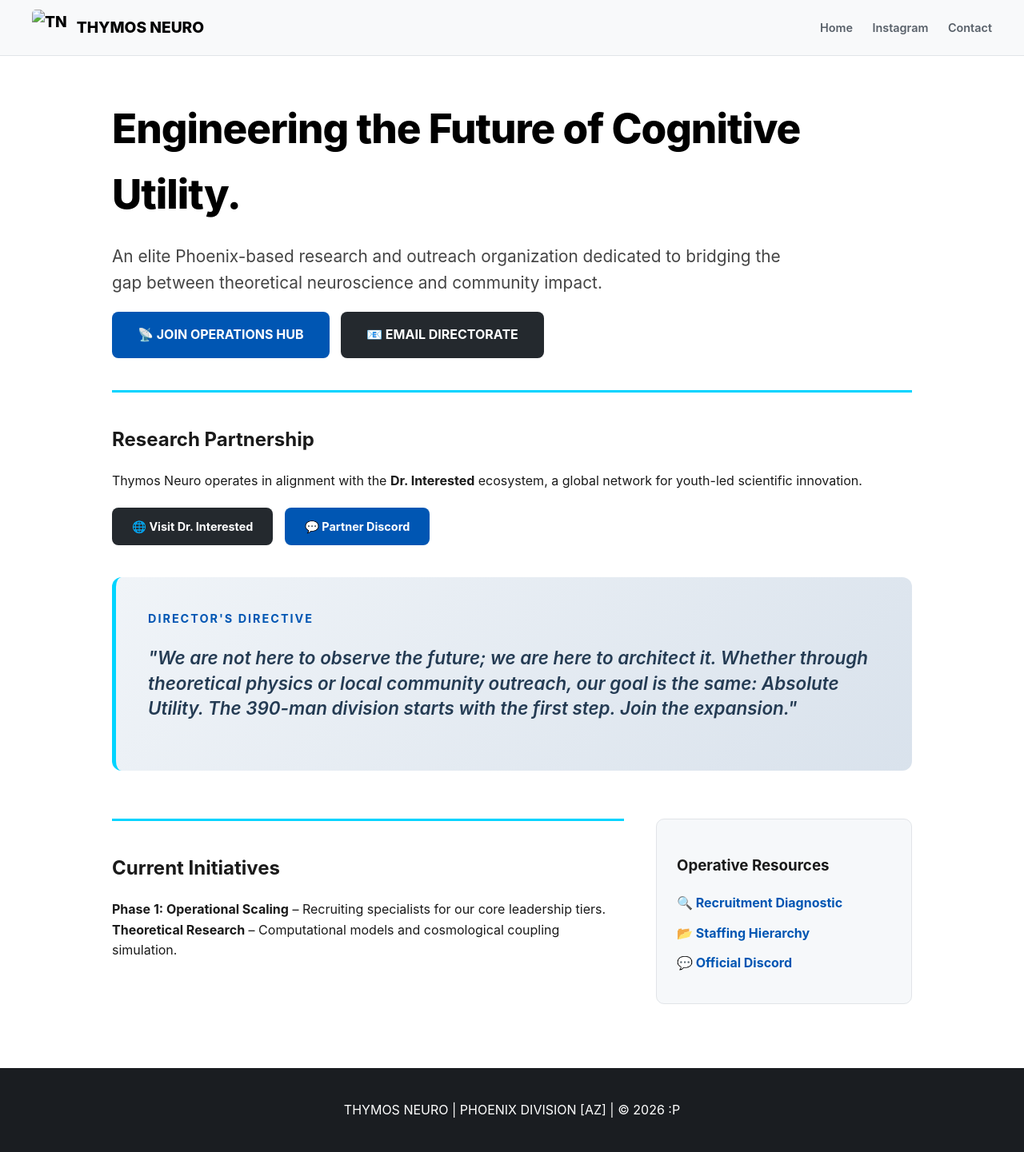
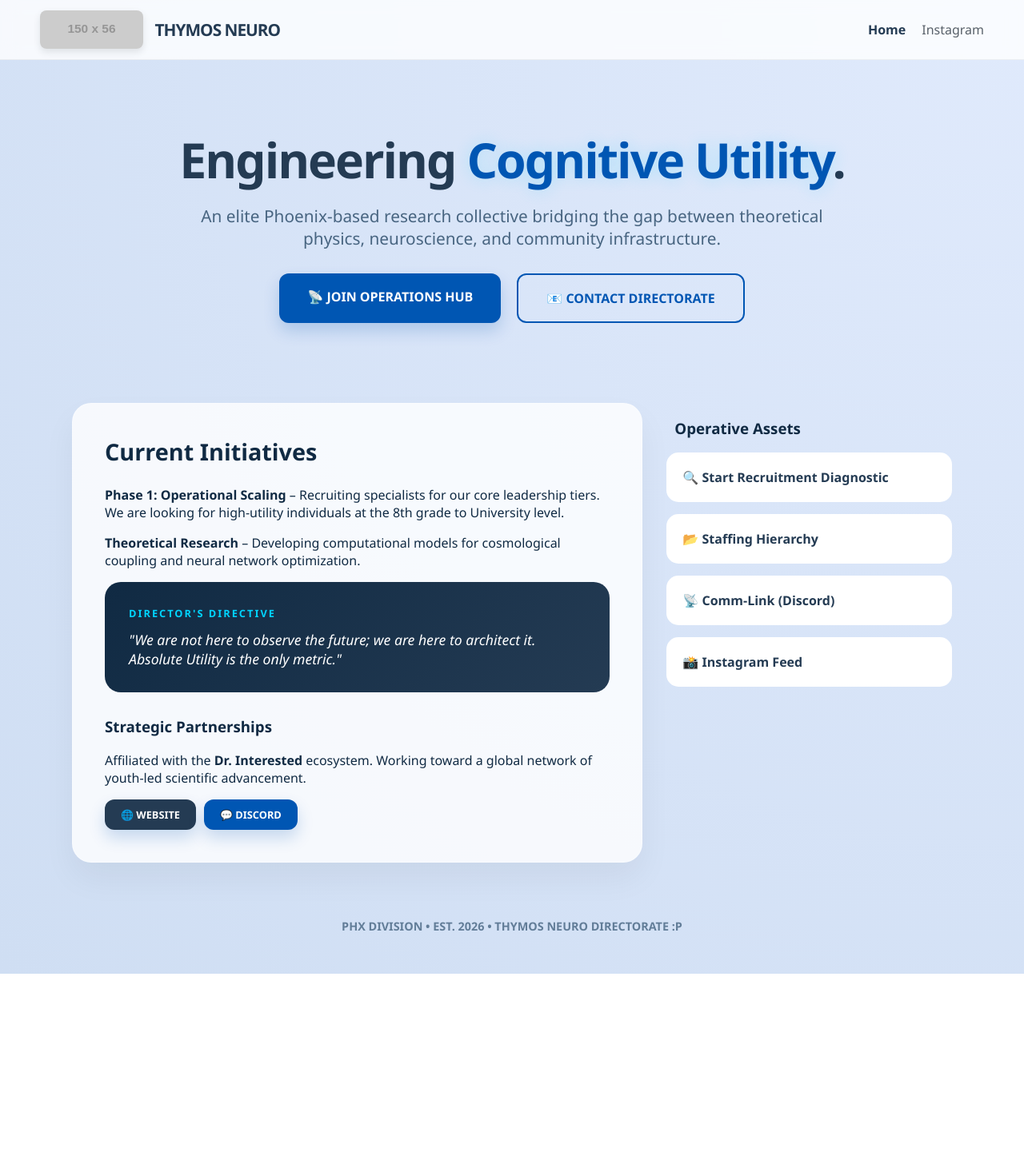
Before and after one commit to godalien12/thymos-website, a plain HTML site: page index.html in a window 1280 px wide. Shown: the whole page at 80% size. After the commit the page ends 1218 px from the top, so only its background shows below. Drawn offline with Linux system fonts and the light colour scheme; placeholder pictures from the web are drawn by us.

Commit message:
Update index.html

```diff
--- a/index.html
+++ b/index.html
@@ -1,101 +1,129 @@
 <!DOCTYPE html>
 <html lang="en">
 <head>
-    <title>THYMOS NEURO | Research & Outreach Directorate</title>
+    <title>THYMOS NEURO | Research Directorate</title>
     <meta charset="utf-8">
     <meta name="viewport" content="width=device-width, initial-scale=1">
     <style>
         :root {
-            --bg: #ffffff;
-            --text: #1a1a1a;
-            --accent: #0056b3; /* Deep Institutional Blue */
-            --cyan: #00d4ff;   /* High-Energy Accent */
-            --nav-bg: #f8f9fa;
-            --border: #e1e4e8;
-            --footer-bg: #1a1d21;
+            --bg: #f0f4f8;
+            --glass: rgba(255, 255, 255, 0.8);
+            --text: #102a43;
+            --accent: #0056b3;
+            --glow: #00d4ff;
+            --dark: #243b53;
         }
-        body { background: var(--bg); color: var(--text); font-family: -apple-system, sans-serif; margin: 0; padding-top: 80px; line-height: 1.6; }
 
-        .navbar { position: fixed; top: 0; width: 100%; height: 70px; background: var(--nav-bg); border-bottom: 1px solid var(--border); display: flex; align-items: center; justify-content: space-between; padding: 0 40px; box-sizing: border-box; z-index: 1000; }
-        .logo-section { display: flex; align-items: center; gap: 12px; font-weight: 800; color: #000; font-size: 1.2rem; text-decoration: none; }
-        .logo-img { height: 45px; border-radius: 5px; }
-        .nav-links a { margin-left: 20px; color: #586069; text-decoration: none; font-size: 0.9rem; font-weight: 600; }
+        body {
+            background: radial-gradient(circle at top right, #e0eafc, #cfdef3);
+            color: var(--text);
+            font-family: 'Segoe UI', system-ui, -apple-system, sans-serif;
+            margin: 0; padding-top: 90px; min-height: 100vh;
+        }
 
-        .hero { max-width: 1000px; margin: 40px auto; padding: 0 20px; }
-        h1 { font-size: 3.2rem; margin: 0; color: #000; font-weight: 800; letter-spacing: -1px; }
-        .tagline { font-size: 1.3rem; color: #444; margin: 20px 0; max-width: 850px; }
+        /* --- NAVIGATION --- */
+        .navbar {
+            position: fixed; top: 0; width: 100%; height: 75px;
+            background: var(--glass); backdrop-filter: blur(10px);
+            border-bottom: 1px solid rgba(0,0,0,0.05);
+            display: flex; align-items: center; justify-content: space-between;
+            padding: 0 50px; box-sizing: border-box; z-index: 1000;
+        }
+        .logo-section { display: flex; align-items: center; gap: 15px; text-decoration: none; }
+        .logo-img { height: 48px; border-radius: 8px; box-shadow: 0 4px 10px rgba(0,0,0,0.1); }
+        .logo-text { font-weight: 800; color: var(--dark); font-size: 1.3rem; letter-spacing: -1px; }
 
-        /* BUTTONS WITH NEW COLORS */
-        .btn-primary { display: inline-block; padding: 16px 32px; background: var(--accent); color: #fff !important; text-decoration: none; border-radius: 8px; font-weight: 700; transition: 0.3s; border: none; cursor: pointer; }
-        .btn-primary:hover { background: #004494; transform: translateY(-2px); box-shadow: 0 4px 15px rgba(0, 86, 179, 0.3); }
+        /* --- HERO SECTION --- */
+        .hero { max-width: 1100px; margin: 40px auto; padding: 40px; text-align: center; }
+        .hero h1 { font-size: 3.8rem; margin: 0; color: var(--dark); font-weight: 900; line-height: 1; letter-spacing: -2px; }
+        .hero span { color: var(--accent); text-shadow: 0 0 20px rgba(0,212,255,0.2); }
+        .tagline { font-size: 1.3rem; color: #486581; margin: 25px auto; max-width: 800px; font-weight: 500; }
 
-        /* MOTIVATIONAL BOX */
-        .vision-box { background: linear-gradient(135deg, #f0f4f8 0%, #d9e2ec 100%); padding: 40px; border-radius: 12px; margin: 40px 0; border-left: 5px solid var(--cyan); }
-        .vision-box h3 { margin-top: 0; color: var(--accent); text-transform: uppercase; letter-spacing: 2px; font-size: 0.9rem; }
-        .vision-box p { font-size: 1.4rem; font-weight: 600; color: #243b53; line-height: 1.4; font-style: italic; }
+        /* --- ACTION BUTTONS --- */
+        .btn-group { display: flex; gap: 20px; justify-content: center; margin-top: 30px; }
+        .btn {
+            padding: 18px 35px; border-radius: 12px; font-weight: 700; text-decoration: none;
+            transition: 0.3s; font-size: 1rem; border: none; cursor: pointer;
+        }
+        .btn-main { background: var(--accent); color: white; box-shadow: 0 10px 20px rgba(0,86,179,0.2); }
+        .btn-main:hover { transform: translateY(-3px); box-shadow: 0 15px 30px rgba(0,86,179,0.3); background: #004494; }
+        .btn-outline { border: 2px solid var(--accent); color: var(--accent); background: transparent; }
+        .btn-outline:hover { background: rgba(0,86,179,0.05); transform: translateY(-2px); }
 
-        .main-grid { display: grid; grid-template-columns: 2fr 1fr; gap: 40px; max-width: 1000px; margin: 60px auto; padding: 0 20px; }
-        .card { border-top: 3px solid var(--cyan); padding-top: 20px; }
-        .sidebar { background: #f6f8fa; padding: 25px; border-radius: 10px; border: 1px solid var(--border); }
-        .sidebar-link { display: block; margin: 12px 0; color: var(--accent); text-decoration: none; font-weight: 700; }
+        /* --- THE GLASS CARDS --- */
+        .container { max-width: 1100px; margin: 0 auto; padding: 20px; display: grid; grid-template-columns: 2fr 1fr; gap: 30px; }
+        .glass-card {
+            background: var(--glass); border: 1px solid rgba(255,255,255,0.3);
+            border-radius: 24px; padding: 40px; box-shadow: 0 20px 40px rgba(0,0,0,0.05);
+        }
+        .vision-stat {
+            background: linear-gradient(135deg, #102a43, #243b53); color: white;
+            padding: 30px; border-radius: 20px; margin-bottom: 30px;
+        }
 
-        .footer { background: var(--footer-bg); color: #fff; padding: 40px; text-align: center; margin-top: 80px; }
+        /* --- SIDEBAR --- */
+        .sidebar-item {
+            background: white; padding: 20px; border-radius: 15px;
+            margin-bottom: 15px; border: 1px solid var(--border); transition: 0.3s;
+            text-decoration: none; display: block; color: var(--dark); font-weight: 600;
+        }
+        .sidebar-item:hover { border-color: var(--glow); transform: translateX(10px); box-shadow: 0 5px 15px rgba(0,0,0,0.05); }
+
+        .footer { text-align: center; padding: 50px; color: #627d98; font-size: 0.9rem; font-weight: 600; }
     </style>
 </head>
 <body>
 
     <nav class="navbar">
         <a href="index.html" class="logo-section">
-            <img src="logo.png" alt="TN" class="logo-img">
-            THYMOS NEURO
+            <img src="logo.png" alt="" class="logo-img" onerror="this.src='https://via.placeholder.com/150/0056b3/FFFFFF?text=TN'">
+            <div class="logo-text">THYMOS NEURO</div>
         </a>
-        <div class="nav-links">
-            <a href="index.html">Home</a>
-            <a href="https://instagram.com/thymosneuro">Instagram</a>
-            <a href="mailto:thymosneuro@gmail.com?subject=Inquiry to Directorate">Contact</a>
+        <div class="nav-links" style="display:flex; gap:20px;">
+            <a href="index.html" style="text-decoration:none; color:var(--dark); font-weight:700;">Home</a>
+            <a href="https://instagram.com/thymosneuro" style="text-decoration:none; color:#586069;">Instagram</a>
         </div>
     </nav>
 
-    <div class="hero">
-        <h1>Engineering the Future of Cognitive Utility.</h1>
-        <p class="tagline">An elite Phoenix-based research and outreach organization dedicated to bridging the gap between theoretical neuroscience and community impact.</p>
+    <section class="hero">
+        <h1>Engineering <span>Cognitive Utility</span>.</h1>
+        <p class="tagline">An elite Phoenix-based research collective bridging the gap between theoretical physics, neuroscience, and community infrastructure.</p>
+        <div class="btn-group">
+            <a href="https://discord.gg/YQhptznv" class="btn btn-main">📡 JOIN OPERATIONS HUB</a>
+            <a href="mailto:thymosneuro@gmail.com?subject=Directorate%20Inquiry" class="btn btn-outline">📧 CONTACT DIRECTORATE</a>
+        </div>
+    </section>
 
-        <a href="https://discord.gg/YQhptznv" class="btn-primary">📡 JOIN OPERATIONS HUB</a>
-        <a href="mailto:thymosneuro@gmail.com?subject=Contact%20Directorate" class="btn-primary" style="background: #24292e; margin-left: 10px;">📧 EMAIL DIRECTORATE</a>
-    </div>
+    <div class="container">
+        <div class="glass-card">
+            <h2 style="margin-top:0; font-size:1.8rem;">Current Initiatives</h2>
+            <p><strong>Phase 1: Operational Scaling</strong> – Recruiting specialists for our core leadership tiers. We are looking for high-utility individuals at the 8th grade to University level.</p>
+            <p><strong>Theoretical Research</strong> – Developing computational models for cosmological coupling and neural network optimization.</p>
 
-    <div class="hero">
-        <div class="card">
-            <h2>Research Partnership</h2>
-            <p>Thymos Neuro operates in alignment with the <strong>Dr. Interested</strong> ecosystem, a global network for youth-led scientific innovation.</p>
-            <div style="margin-top: 20px;">
-                <a href="https://www.drinterested.org/" class="btn-primary" style="background: #24292e; padding: 12px 25px; font-size: 0.9rem;">🌐 Visit Dr. Interested</a>
-                <a href="https://discord.gg/ugfdkjvc" class="btn-primary" style="padding: 12px 25px; font-size: 0.9rem; margin-left: 10px;">💬 Partner Discord</a>
+            <div class="vision-stat">
+                <h3 style="margin-top:0; color: var(--glow); font-size:0.8rem; text-transform:uppercase; letter-spacing:2px;">Director's Directive</h3>
+                <p style="font-size:1.1rem; font-style:italic; margin:0;">"We are not here to observe the future; we are here to architect it. Absolute Utility is the only metric."</p>
+            </div>
+
+            <h3>Strategic Partnerships</h3>
+            <p>Affiliated with the <strong>Dr. Interested</strong> ecosystem. Working toward a global network of youth-led scientific advancement.</p>
+            <div style="display:flex; gap:10px;">
+                <a href="https://www.drinterested.org/" class="btn btn-main" style="padding:10px 20px; font-size:0.8rem; background:#243b53;">🌐 WEBSITE</a>
+                <a href="https://discord.gg/ugfdkjvc" class="btn btn-main" style="padding:10px 20px; font-size:0.8rem;">💬 DISCORD</a>
             </div>
         </div>
 
-        <div class="vision-box">
-            <h3>Director's Directive</h3>
-            <p>"We are not here to observe the future; we are here to architect it. Whether through theoretical physics or local community outreach, our goal is the same: Absolute Utility. The 390-man division starts with the first step. Join the expansion."</p>
-        </div>
-    </div>
-
-    <div class="main-grid">
-        <div class="card">
-            <h2>Current Initiatives</h2>
-            <p><strong>Phase 1: Operational Scaling</strong> – Recruiting specialists for our core leadership tiers. <strong>Theoretical Research</strong> – Computational models and cosmological coupling simulation.</p>
-        </div>
-
-        <div class="sidebar">
-            <h3>Operative Resources</h3>
-            <a href="https://godalien12.github.io/thymos-diagnostic/" class="sidebar-link">🔍 Recruitment Diagnostic</a>
-            <a href="https://docs.google.com/document/d/13In1GFXuGDf0e_xlH3TLc-woN2C9PQCWMtxooZpJw7E/edit?usp=sharing" class="sidebar-link">📂 Staffing Hierarchy</a>
-            <a href="https://discord.gg/YQhptznv" class="sidebar-link">💬 Official Discord</a>
+        <div>
+            <h3 style="margin-left:10px;">Operative Assets</h3>
+            <a href="https://godalien12.github.io/thymos-diagnostic/" class="sidebar-item">🔍 Start Recruitment Diagnostic</a>
+            <a href="https://docs.google.com/document/d/13In1GFXuGDf0e_xlH3TLc-woN2C9PQCWMtxooZpJw7E/edit?usp=sharing" class="sidebar-item">📂 Staffing Hierarchy</a>
+            <a href="https://discord.gg/YQhptznv" class="sidebar-item">📡 Comm-Link (Discord)</a>
+            <a href="https://instagram.com/thymosneuro" class="sidebar-item">📸 Instagram Feed</a>
         </div>
     </div>
 
     <div class="footer">
-        THYMOS NEURO | PHOENIX DIVISION [AZ] | © 2026 :P
+        PHX DIVISION • EST. 2026 • THYMOS NEURO DIRECTORATE :P
     </div>
 
 </body>
```
